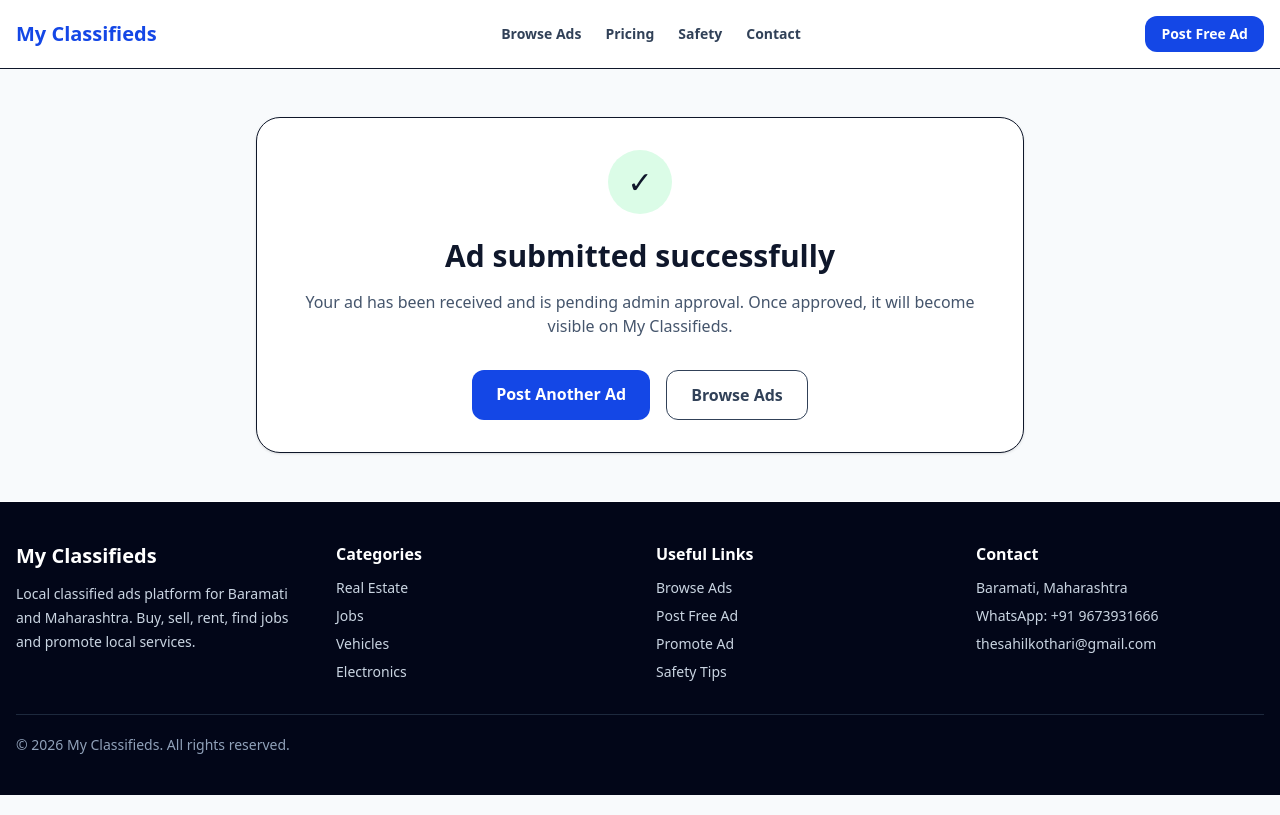
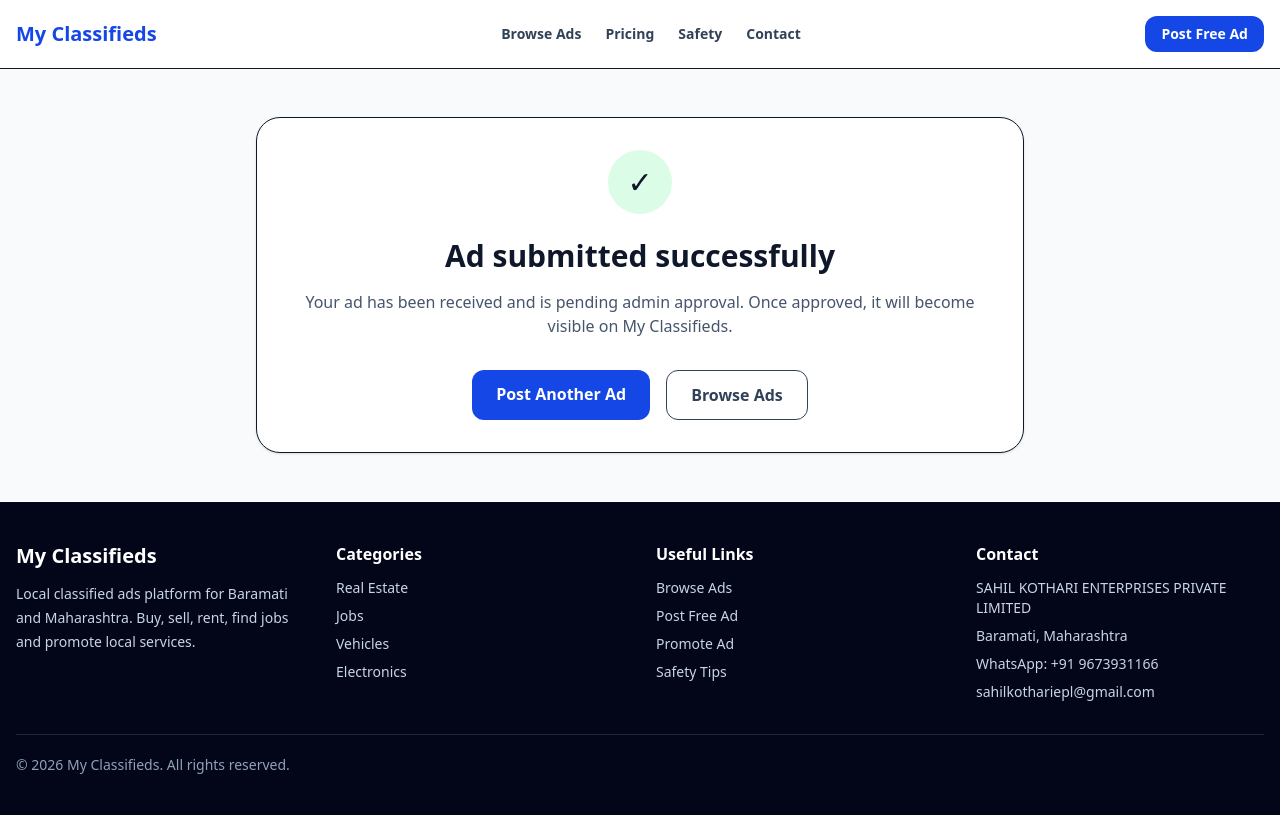
Before and after one commit to thesahilkothari/baramati-classifieds, a Next.js app: page /post-ad/success in a window 1280 px wide. Built offline with nearby package versions, Linux system fonts and the light colour scheme.

Commit message:
Revise contact details in Footer component
Updated contact information in the footer component.

```diff
--- a/app/components/Footer.jsx
+++ b/app/components/Footer.jsx
@@ -51,15 +51,16 @@ export default function Footer() {
       <div>
   <h3 className="font-bold">Contact</h3>
   <div className="mt-3 space-y-2 text-sm text-slate-300">
+    <p>SAHIL KOTHARI ENTERPRISES PRIVATE LIMITED</p>
     <p>Baramati, Maharashtra</p>
-            <a href="https://wa.me/919673931666" className="block hover:text-white">
-              WhatsApp: +91 9673931666
+    <a href="https://wa.me/919673931166" className="block hover:text-white">
+      WhatsApp: +91 9673931166
     </a>
     <a
-              href="mailto:thesahilkothari@gmail.com"
+      href="mailto:sahilkothariepl@gmail.com"
       className="block hover:text-white"
     >
-              thesahilkothari@gmail.com
+      sahilkothariepl@gmail.com
     </a>
   </div>
 </div>
```
Lines whose indentation alone changed are shown as unchanged.
